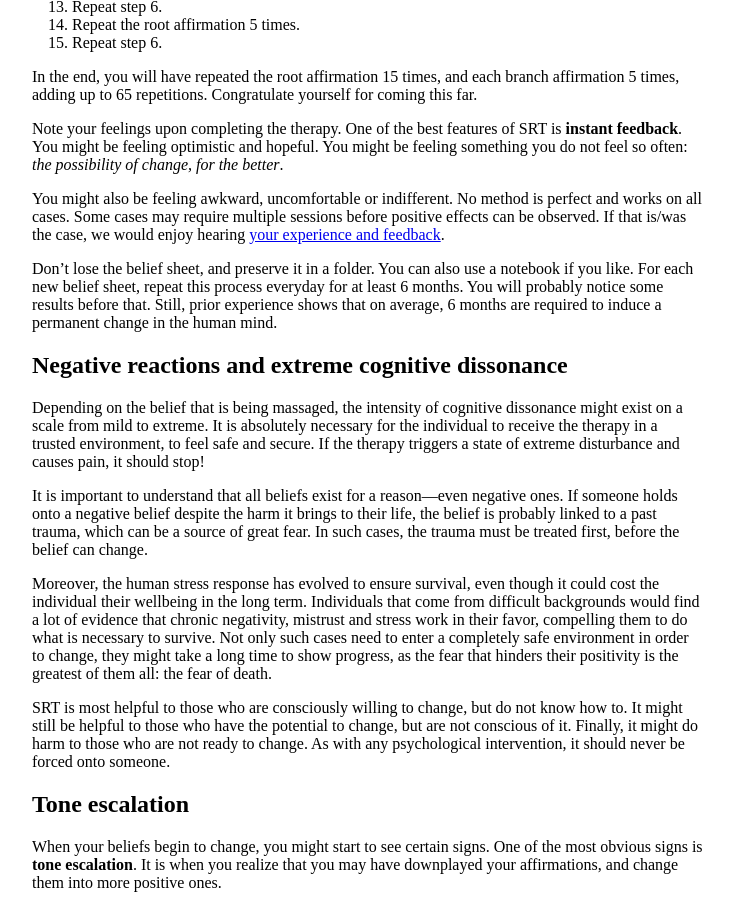
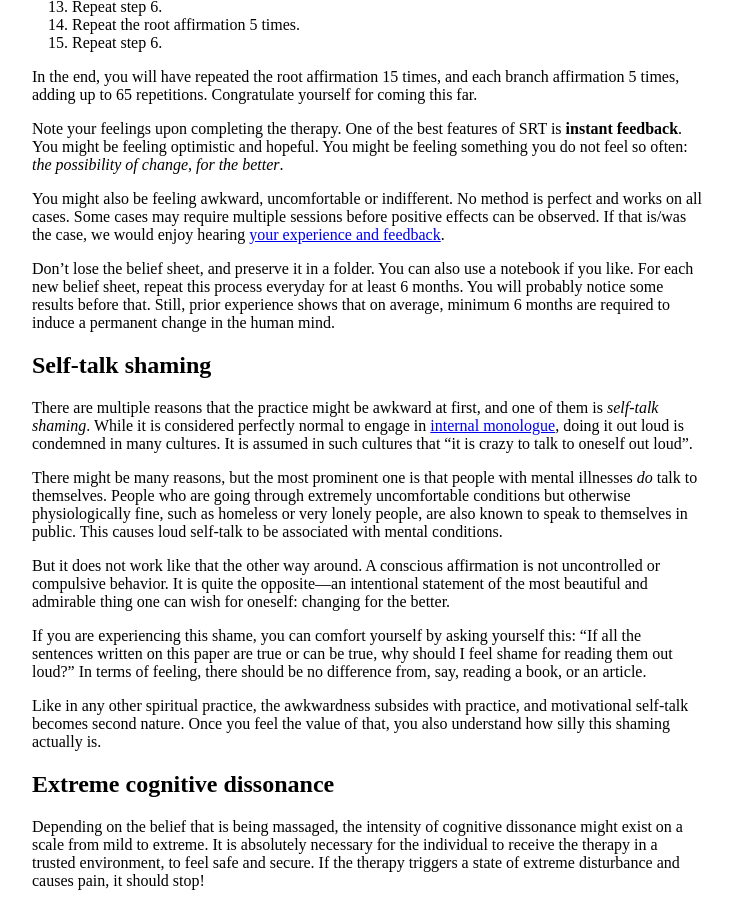
Before and after one commit to seandlg/repetition-works, a Jekyll site: the page built from index.md, in a window 1280 px wide and 900 px high, scrolled down 3323 px. Shown: the whole window, without its empty margins (8-741 px from the left). Built offline with Jekyll 4.4.1, drawn with Linux system fonts in a browser that asks for light colours.

Commit message:
Added self-talk shaming

```diff
--- a/index.md
+++ b/index.md
@@ -128,9 +128,21 @@ Note your feelings upon completing the therapy. One of the best features of SRT
 
 You might also be feeling awkward, uncomfortable or indifferent. No method is perfect and works on all cases. Some cases may require multiple sessions before positive effects can be observed. If that is/was the case, we would enjoy hearing [your experience and feedback](mailto:onur@solmaz.io).
 
-Don't lose the belief sheet, and preserve it in a folder. You can also use a notebook if you like. For each new belief sheet, repeat this process everyday for at least 6 months. You will probably notice some results before that. Still, prior experience shows that on average, 6 months are required to induce a permanent change in the human mind.
+Don't lose the belief sheet, and preserve it in a folder. You can also use a notebook if you like. For each new belief sheet, repeat this process everyday for at least 6 months. You will probably notice some results before that. Still, prior experience shows that on average, minimum 6 months are required to induce a permanent change in the human mind.
 
-## Negative reactions and extreme cognitive dissonance
+## Self-talk shaming
+
+There are multiple reasons that the practice might be awkward at first, and one of them is *self-talk shaming*. While it is considered perfectly normal to engage in [internal monologue](https://en.wikipedia.org/wiki/Internal_monologue), doing it out loud is condemned in many cultures. It is assumed in such cultures that "it is crazy to talk to oneself out loud".
+
+There might be many reasons, but the most prominent one is that people with mental illnesses *do* talk to themselves. People who are going through extremely uncomfortable conditions but otherwise physiologically fine, such as homeless or very lonely people, are also known to speak to themselves in public. This causes loud self-talk to be associated with mental conditions.
+
+But it does not work like that the other way around. A conscious affirmation is not uncontrolled or compulsive behavior. It is quite the opposite---an intentional statement of the most beautiful and admirable thing one can wish for oneself: changing for the better.
+
+If you are experiencing this shame, you can comfort yourself by asking yourself this: "If all the sentences written on this paper are true or can be true, why should I feel shame for reading them out loud?" In terms of feeling, there should be no difference from, say, reading a book, or an article.
+
+Like in any other spiritual practice, the awkwardness subsides with practice, and motivational self-talk becomes second nature. Once you feel the value of that, you also understand how silly this shaming actually is.
+
+## Extreme cognitive dissonance
 
 Depending on the belief that is being massaged, the intensity of cognitive dissonance might exist on a scale from mild to extreme. It is absolutely necessary for the individual to receive the therapy in a trusted environment, to feel safe and secure. If the therapy triggers a state of extreme disturbance and causes pain, it should stop!
 
```
